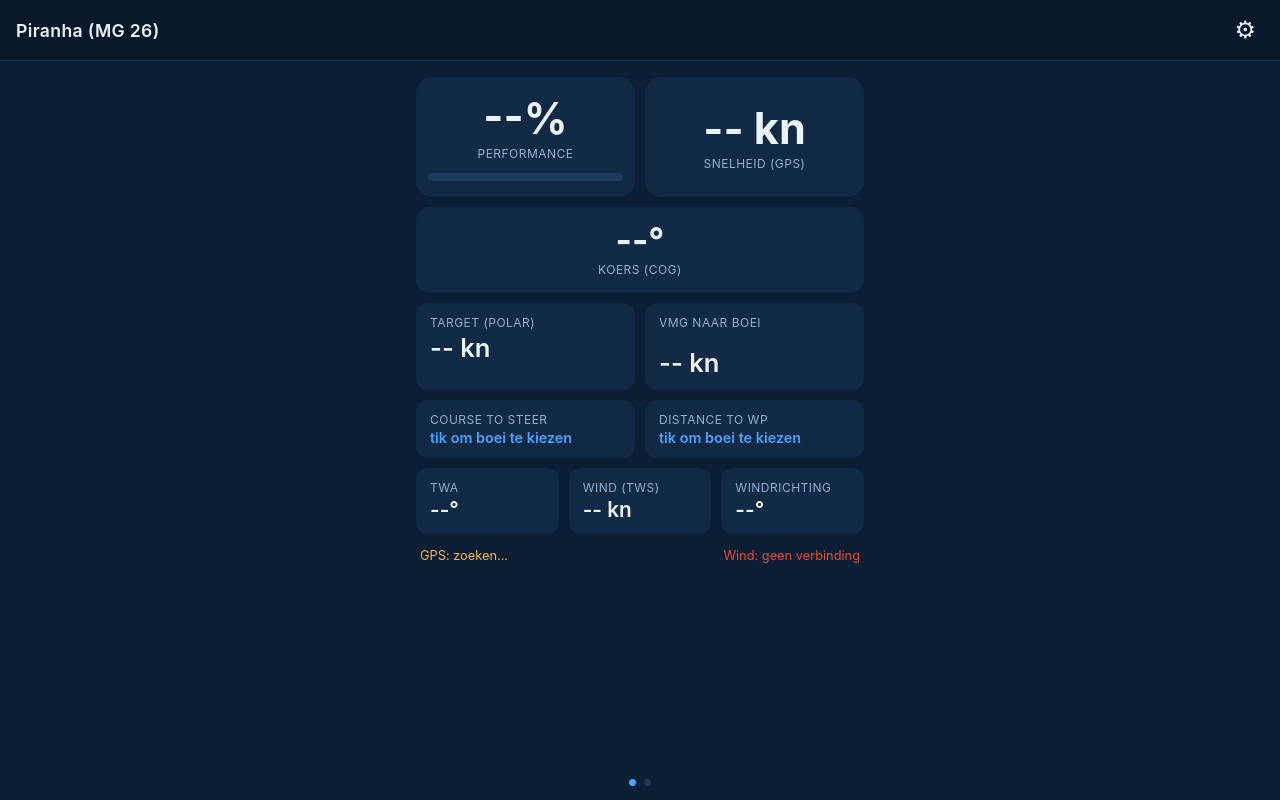
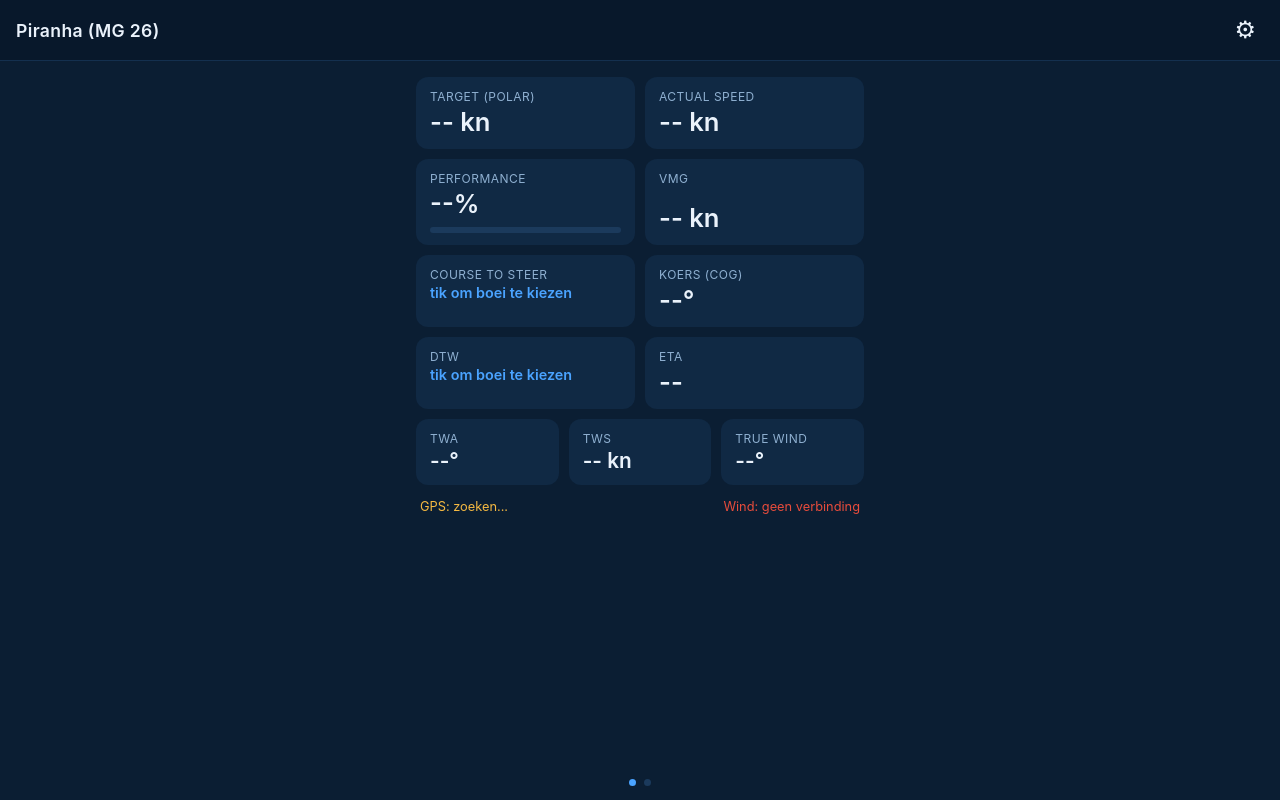
Before and after one commit to Jdb1993-dev/Sailingperformance, a website: page index.html in a window 1280 px wide. Drawn offline with nearby package versions, Linux system fonts and the light colour scheme; no server answers.

Commit message:
Voeg ETA naar de boei toe en herindeling eerste scherm naar uniforme tegels
- Nieuwe ETA-tegel: verwachte aankomsttijd bij de boei = afstand / VMG (closing-speed);
  toont '--' als je niet inloopt (VMG <= ~0). Getest: 6nm/6kn = +1u, 60deg-hoek 3kn = +2u.
- Eerste scherm nu een uniform 2-koloms tegelraster (rij 1 Target|Actual speed,
  rij 2 Performance|VMG, rij 3 Course to Steer|Koers, rij 4 DTW|ETA) met de wind
  (TWA|TWS|True wind) als 3-koloms rij onderaan - conform de aangeleverde mockup.
- Oude hero/wide grote-blokken-stijl verwijderd; Performance houdt een dunne balk.

```diff
--- a/app.js
+++ b/app.js
@@ -681,6 +681,7 @@ function render() {
     ctsEl.classList.add("prompt");
     dtwEl.classList.add("prompt");
     el("vmgValue").textContent = "-- kn";
+    el("etaValue").textContent = "--";
     clearVmgTrend();
   } else {
     ctsEl.classList.remove("prompt");
@@ -697,14 +698,28 @@ function render() {
         const vmg = lastSpeedKn * Math.cos(toRad(cts - lastCourseDeg));
         el("vmgValue").textContent = vmg.toFixed(1) + " kn";
         updateVmgTrend(vmg);
+
+        // ETA = aankomsttijd bij de boei op basis van je huidige closing-speed (VMG).
+        // De afstand tot de boei neemt af met VMG, dus tijd = afstand / VMG. Alleen
+        // zinvol als je echt inloopt; anders (VMG ~0 of negatief) geen bruikbare ETA.
+        if (vmg > 0.2) {
+          const hoursToGo = distM / NM_IN_METERS / vmg;
+          const eta = new Date(Date.now() + hoursToGo * 3600_000);
+          el("etaValue").textContent =
+            String(eta.getHours()).padStart(2, "0") + ":" + String(eta.getMinutes()).padStart(2, "0");
+        } else {
+          el("etaValue").textContent = "--";
+        }
       } else {
         el("vmgValue").textContent = "-- kn";
+        el("etaValue").textContent = "--";
         clearVmgTrend();
       }
     } else {
       ctsEl.textContent = "--°";
       dtwEl.textContent = "-- nm";
       el("vmgValue").textContent = "-- kn";
+      el("etaValue").textContent = "--";
       clearVmgTrend();
     }
   }
--- a/index.html
+++ b/index.html
@@ -27,40 +27,40 @@
   <main id="screens" class="screens">
     <section class="screen" id="screenPerformance">
       <div class="screen-inner">
-        <section class="top-row">
-          <div class="hero-card">
-            <div class="hero-value" id="perfValue">--%</div>
-            <div class="hero-label">Performance</div>
-            <div class="perf-bar-track"><div class="perf-bar-fill" id="perfBarFill"></div></div>
-          </div>
-          <div class="hero-card">
-            <div class="hero-value" id="sogValue">-- kn</div>
-            <div class="hero-label">Snelheid (GPS)</div>
-          </div>
-        </section>
-
-        <section class="wide-card">
-          <div class="wide-value" id="cogValue">--&deg;</div>
-          <div class="wide-label">Koers (COG)</div>
-        </section>
-
         <section class="grid">
           <div class="tile">
-            <div class="tile-label">Target (polar)</div>
+            <div class="tile-label">Target (Polar)</div>
             <div class="tile-value" id="targetValue">-- kn</div>
           </div>
           <div class="tile">
-            <div class="tile-label">VMG naar boei</div>
+            <div class="tile-label">Actual speed</div>
+            <div class="tile-value" id="sogValue">-- kn</div>
+          </div>
+          <div class="tile">
+            <div class="tile-label">Performance</div>
+            <div class="tile-value" id="perfValue">--%</div>
+            <div class="perf-bar-track"><div class="perf-bar-fill" id="perfBarFill"></div></div>
+          </div>
+          <div class="tile">
+            <div class="tile-label">VMG</div>
             <div class="tile-trend" id="vmgTrend"></div>
             <div class="tile-value" id="vmgValue">-- kn</div>
           </div>
           <div class="tile tile-tappable" id="ctsTile">
-            <div class="tile-label">Course to steer</div>
+            <div class="tile-label">Course to Steer</div>
             <div class="tile-value" id="ctsValue">--&deg;</div>
           </div>
+          <div class="tile">
+            <div class="tile-label">Koers (COG)</div>
+            <div class="tile-value" id="cogValue">--&deg;</div>
+          </div>
           <div class="tile tile-tappable" id="dtwTile">
-            <div class="tile-label">Distance to WP</div>
+            <div class="tile-label">DTW</div>
             <div class="tile-value" id="dtwValue">-- nm</div>
+          </div>
+          <div class="tile">
+            <div class="tile-label">ETA</div>
+            <div class="tile-value" id="etaValue">--</div>
           </div>
         </section>
 
@@ -70,11 +70,11 @@
             <div class="tile-value" id="twaValue">--&deg;</div>
           </div>
           <div class="tile">
-            <div class="tile-label">Wind (TWS)</div>
+            <div class="tile-label">TWS</div>
             <div class="tile-value" id="twsValue">-- kn</div>
           </div>
           <div class="tile">
-            <div class="tile-label">Windrichting</div>
+            <div class="tile-label">True wind</div>
             <div class="tile-value" id="twdValue">--&deg;</div>
           </div>
         </section>
--- a/style.css
+++ b/style.css
@@ -115,20 +115,9 @@ input[type="time"] {
   border-radius: 6px; padding: 6px 8px; font-size: 0.95rem;
 }
 
-.top-row { display: flex; gap: 10px; margin-bottom: 10px; }
-.top-row > .hero-card { flex: 1 1 0; min-width: 0; }
-.hero-card {
-  text-align: center;
-  background: #102944;
-  border-radius: 16px;
-  padding: 20px 12px 16px;
-  display: flex; flex-direction: column; justify-content: center;
-}
-.hero-value { font-size: 2.7rem; font-weight: 700; line-height: 1; }
-.hero-label { color: #8fb0d1; margin-top: 6px; font-size: 0.75rem; text-transform: uppercase; letter-spacing: 0.04em; }
 .perf-bar-track {
-  margin-top: 12px;
-  height: 8px;
+  margin-top: 8px;
+  height: 6px;
   border-radius: 6px;
   background: #1b3a5c;
   overflow: hidden;
@@ -139,16 +128,6 @@ input[type="time"] {
   background: #e74c3c;
   transition: width 0.4s ease, background-color 0.4s ease;
 }
-
-.wide-card {
-  text-align: center;
-  background: #102944;
-  border-radius: 14px;
-  padding: 16px 12px;
-  margin-bottom: 10px;
-}
-.wide-value { font-size: 2.2rem; font-weight: 700; line-height: 1; }
-.wide-label { color: #8fb0d1; margin-top: 4px; font-size: 0.75rem; text-transform: uppercase; letter-spacing: 0.04em; }
 
 .grid {
   display: grid;
```
Also changed, not shown: README.md.
